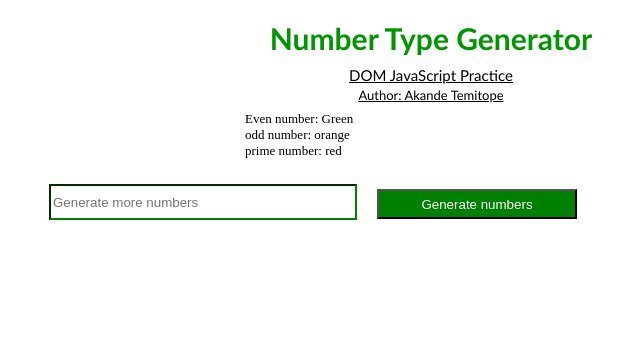
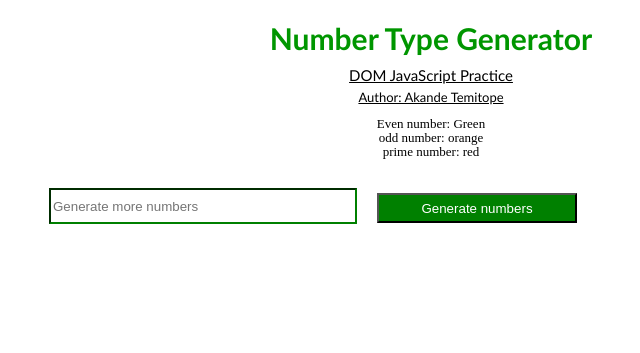
Before and after one commit to Topmark1/Number-Type-Generator, a plain HTML site: page index.html in a window 1280 px wide. Shown: the whole page, without its empty margins (209-849 px from the left). Drawn offline with Linux system fonts and the light colour scheme.

Commit message:
2nd commit

```diff
--- a/index.html
+++ b/index.html
@@ -5,18 +5,21 @@
 <link rel="stylesheet" href='style.css'>
 </head>
 <body>
-<h1 class='n'style='font-size:30px;margin:20px;color:rgb(0,150,0)'>Number Type Generator</h1>
-<u><p class='n' style='font-size:15px;margin:-10px'>DOM JavaScript Practice</p>
-<p class='n' style='font-size:13px'>Author: Akande Temitope</p></u>
+    <div>
+<h1 class='n'style='font-size:30px;text-align:center;color:rgb(0,150,0)'>Number Type Generator</h1>
+<u><p class='n' style='font-size:15px;text-align:center;margin-top:-10px'>DOM JavaScript Practice</p>
+<p class='n' style='font-size:13px;margin-top:-10px'>Author: Akande Temitope</p></u>
 <ul class='y'>
 <p class="ptext">Even number: Green</p>
 <p class="ptext">odd number: orange</p>
 <p class="ptext">prime number: red</p>
 </ul>
 <input type='text' id='input' placeholder='Generate more numbers'/><button>Generate numbers</button>
+
 <div class='crazy'>
+
 </div>
-
+</div>
 <script src="script.js">
 </script>
 </body>
--- a/script.js
+++ b/script.js
@@ -1,7 +1,7 @@
 let input = document.querySelector('#input')
 let button = document.querySelector('button')
-input.style.cssText = 'border-color:green;width:300px;height:30px;margin:30px 250px'
-button.style.cssText = 'background-color:green;color:white;width:200px;height:30px;position:absolute;margin:35px -230px'
+input.style.cssText = 'border-color:green;width:300px;height:30px;margin:15px 250px'
+button.style.cssText = 'background-color:green;color:white;width:200px;height:30px;position:absolute;margin:20px -230px'
 
 let crazeBorder = document.querySelector('.crazy')
 crazeBorder.style.cssText ='background-color:white;display:flex;width:600px;height:100px;margin:0px 220px;flex-flow:wrap'
--- a/style.css
+++ b/style.css
@@ -1,4 +1,4 @@
 
 .n{font-family:candara;text-align:center}
-.y{font-size:13px;margin:-5px 416px}
-.ptext{font-size:13px;margin:0px -10px}
+.y{font-size:13px;justify-content:center}
+.ptext{font-size:13px;text-align:center;margin:-2px 0px 0px -40px}
```
